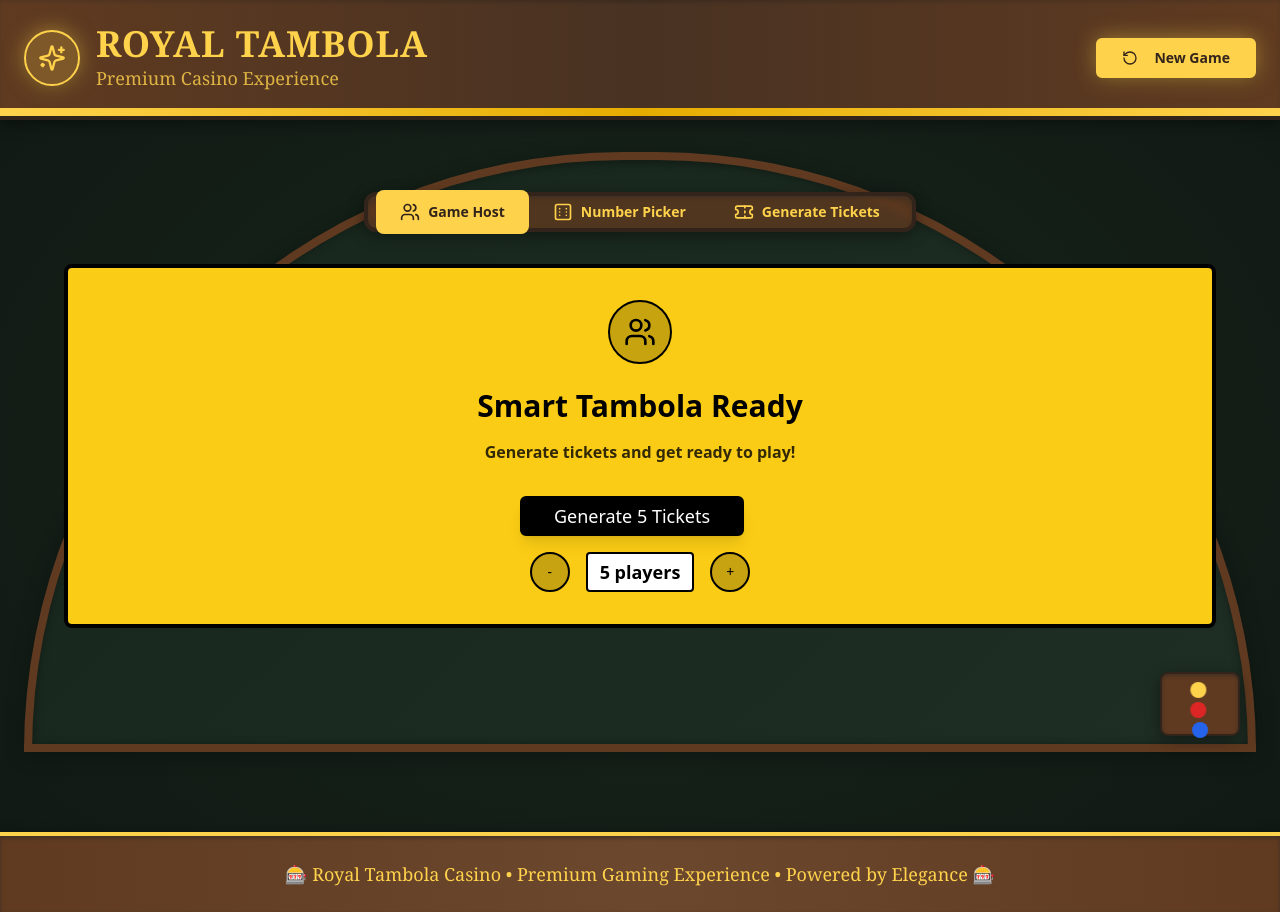
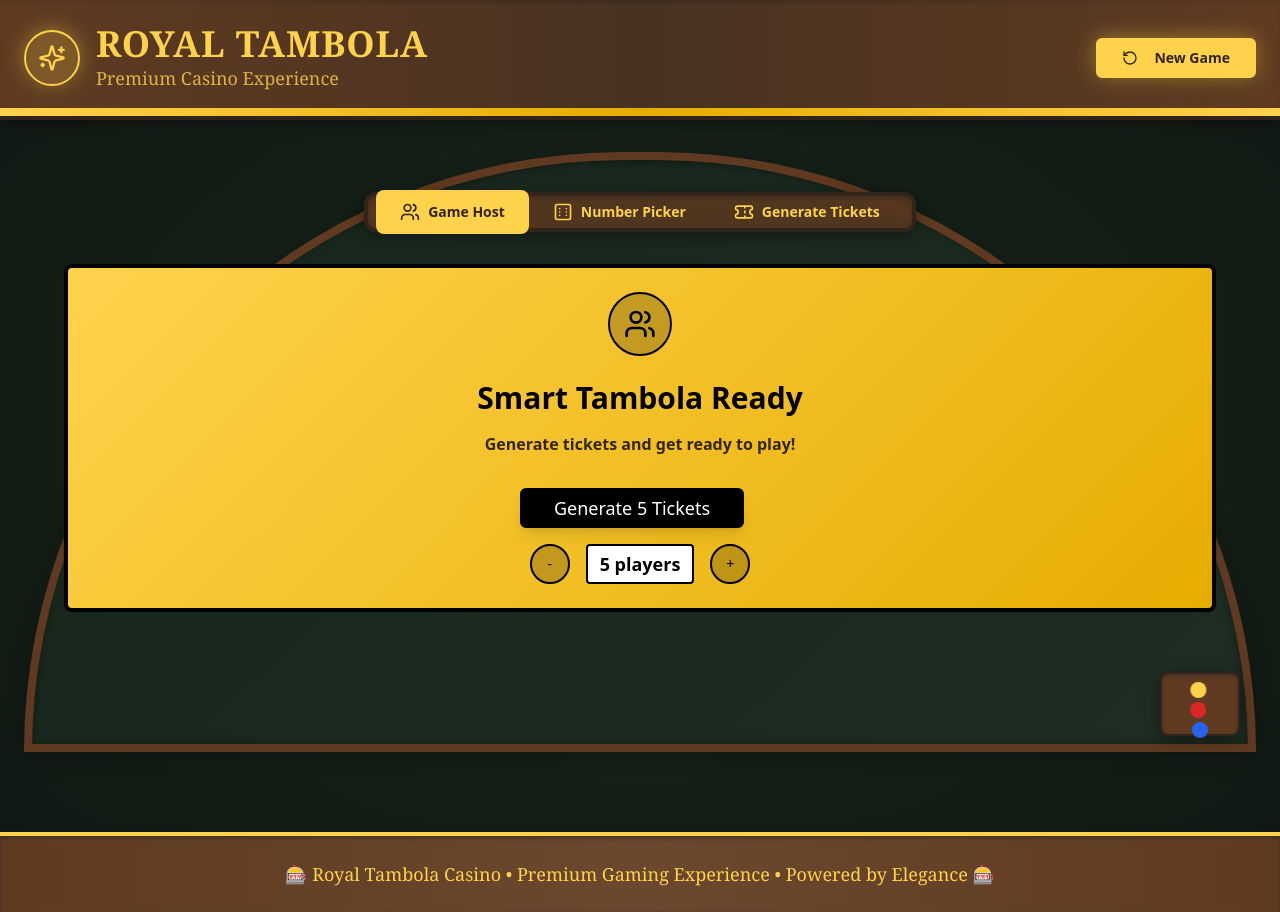
Before and after one commit to marutijhawar/tambola2-94, a React (Vite) app: page / in a window 1280 px wide. Built offline with nearby package versions, Linux system fonts and the light colour scheme.

Commit message:
Update gradient and shadow
Update the gradient and shadow styles for the selected element.

```diff
--- a/src/components/GameHost.tsx
+++ b/src/components/GameHost.tsx
@@ -415,7 +415,7 @@ export const GameHost = () => {
   return <div className="space-y-6">
       <GameCommands onBeginRound={startGame} gameState={gameState} />
       {/* Ready State */}
-      {gameState === 'waiting' && !gameReady && <Card className="p-8 bg-gradient-to-br from-yellow-400 to-yellow-400 shadow-float text-center border-4 border-black bg-amber-400">
+      {gameState === 'waiting' && !gameReady && <Card className="p-6 bg-gradient-accent shadow-card text-center border-4 border-black">
           <div className="max-w-md mx-auto">
             <div className="w-16 h-16 bg-black/20 rounded-full flex items-center justify-center backdrop-blur-sm mx-auto mb-6 border-2 border-black">
               <Users className="w-8 h-8 text-black" />
```
